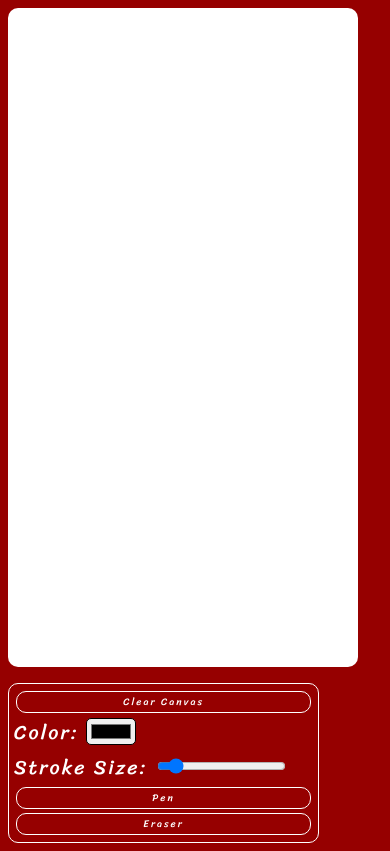
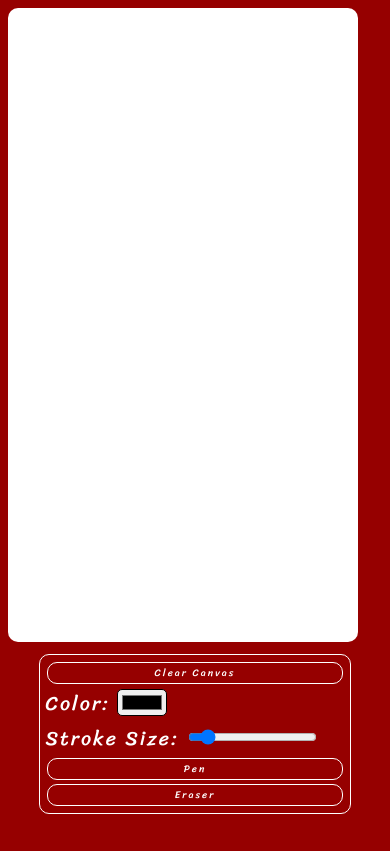
Before and after one commit to wadebutler/sketchPad, a plain HTML site: page index.html in a window 390 px wide. Drawn offline with Linux system fonts and the light colour scheme.

Commit message:
adjusted media querrys to fix phone height and layout

```diff
--- a/script.js
+++ b/script.js
@@ -2,7 +2,7 @@ const canvas = document.querySelector("#sketchpad");
 const context = canvas.getContext("2d");
 let painting = false;
 const clear = document.querySelector(".clear");
-let x = window.matchMedia("(max-width: 900px)")
+const screenWidth = window.matchMedia("(max-width: 900px)");
 
 // let erasing = false;
 
@@ -27,7 +27,8 @@ const setCanvasDimensions = () => {
     canvas.height = window.innerHeight - 185;
     canvas.width = window.innerWidth - 400;
 
-    if (x.matches) { // If media query matches
+    if (screenWidth.matches) {
+        canvas.height = window.innerHeight - 210;
         canvas.width = window.innerWidth - 40;
     }
 }
--- a/styles.css
+++ b/styles.css
@@ -81,7 +81,7 @@ body {
         width: 80%;
         margin: 0 auto;
         padding: 5px;
-        margin: 5px 0;
+        margin: 1px auto;
         border: 1px solid white;
     }
 
@@ -95,4 +95,8 @@ body {
         margin: 2px;
         font-size: 10px;
     }
+
+    #sketchpad {
+        margin: 0;
+    }
 }
```
